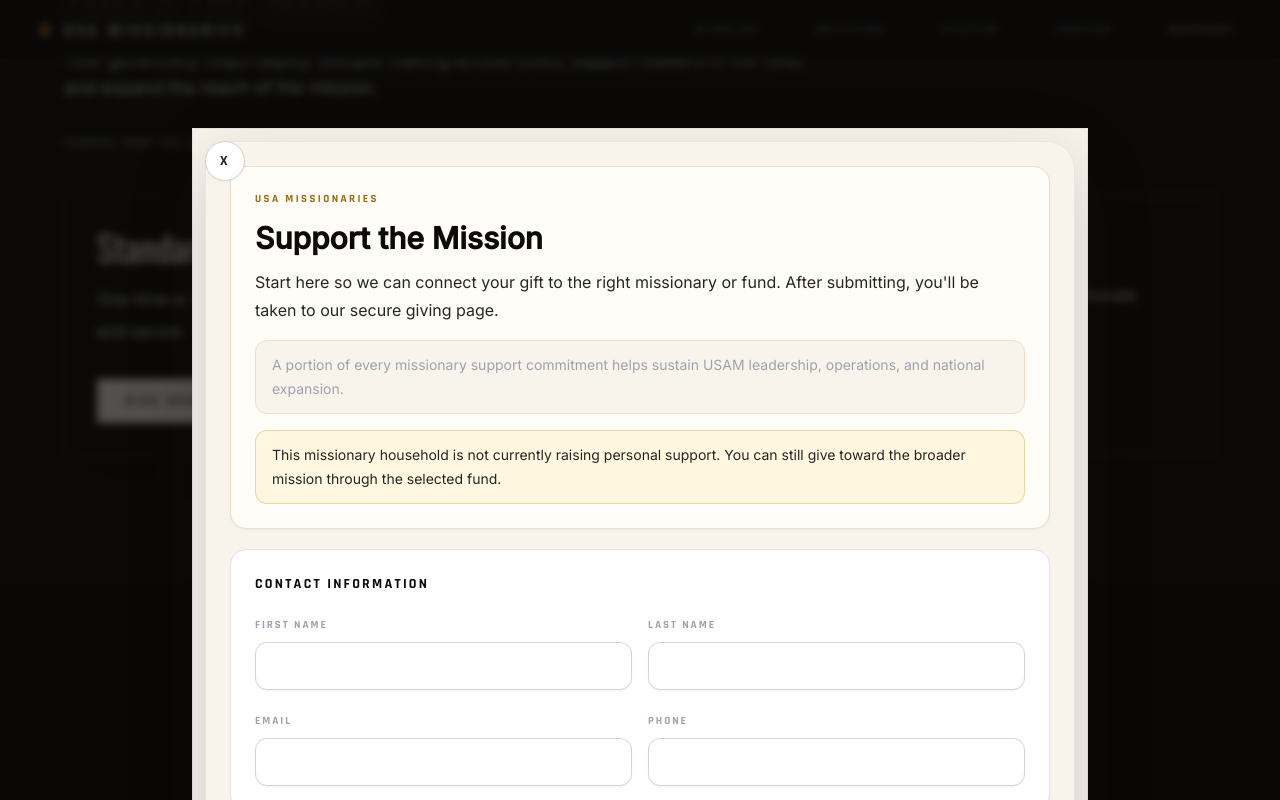
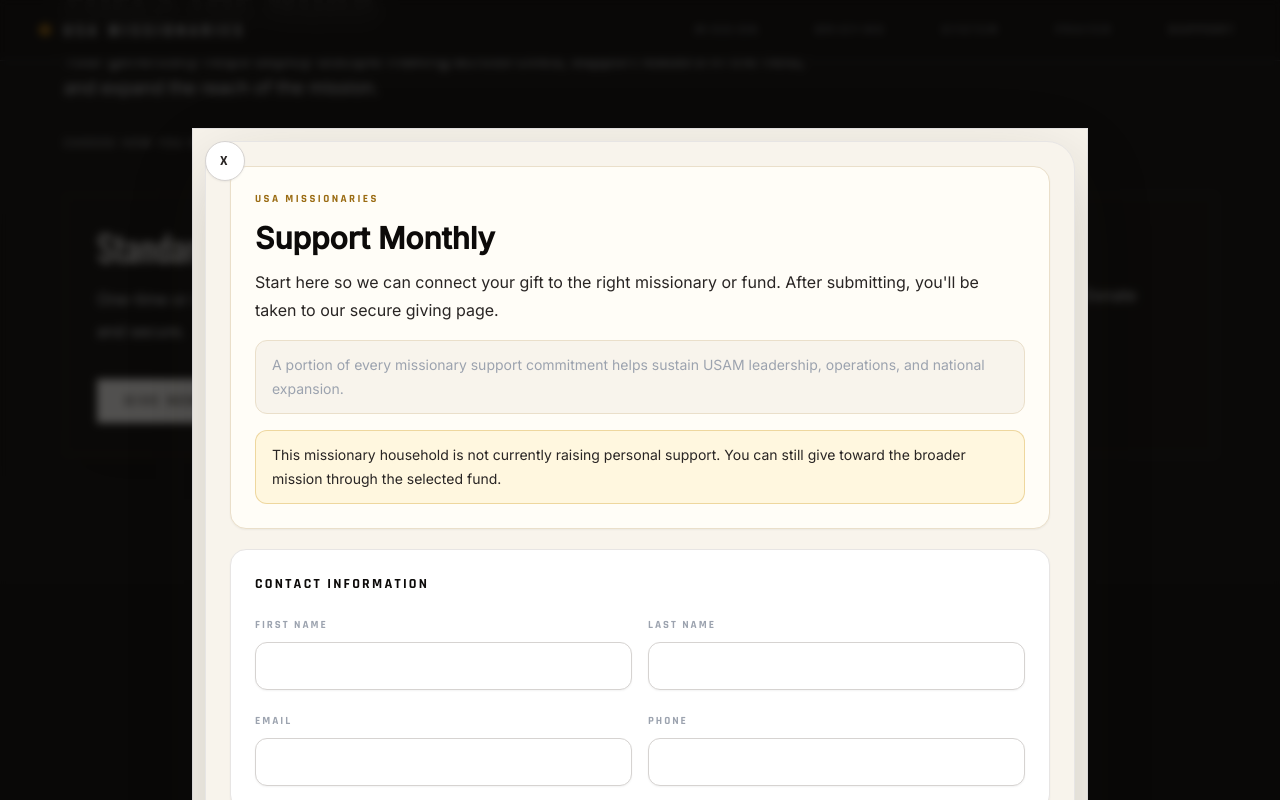
Before and after one commit to rfox0629/usam-website, a Next.js app: page /support in a window 1280 px wide. Both pictures are taken after a click on the button "GIVE NOW". Shown: the part 1959-2759 px from the top of the page. Built offline with nearby package versions, Linux system fonts and the light colour scheme.

Commit message:
fix: preselect giving commitment gift type

```diff
--- a/app/api/support-commitments/route.ts
+++ b/app/api/support-commitments/route.ts
@@ -53,6 +53,10 @@
 
 function toGiftType(value: unknown) {
   const valueString = asString(value);
+
+  if (valueString === "onetime") {
+    return "one_time";
+  }
 
   return giftTypes.includes(valueString as typeof giftTypes[number])
     ? valueString as typeof giftTypes[number]
--- a/app/support/GeneralSupportGivingButton.tsx
+++ b/app/support/GeneralSupportGivingButton.tsx
@@ -23,7 +23,7 @@
         defaultAllocation="Support the General Mission Fund"
         householdId={null}
         householdName="USA Missionaries"
-        initialGiftType="Monthly"
+        initialGiftType="monthly"
         isOpen={isOpen}
         onClose={() => setIsOpen(false)}
         profileSlug={null}
--- a/components/missionaries/GivingCommitmentForm.tsx
+++ b/components/missionaries/GivingCommitmentForm.tsx
@@ -6,7 +6,7 @@
 
 const font = { rajdhani: "'Rajdhani', sans-serif" };
 
-export type CommitmentGiftType = "Monthly" | "One Time";
+export type CommitmentGiftType = "monthly" | "onetime";
 export type SupportCommitmentSource = "missionary_profile" | "general_support_page";
 
 export type GivingCommitmentFormProps = {
@@ -30,9 +30,9 @@
   supportTargetHouseholdName?: string | null;
 };
 
-const giftTypeOptions: readonly CommitmentGiftType[] = [
-  "Monthly",
-  "One Time",
+const giftTypeOptions: readonly { label: string; value: CommitmentGiftType }[] = [
+  { label: "Monthly", value: "monthly" },
+  { label: "One Time", value: "onetime" },
 ] as const;
 
 const monthlyAmounts = [
@@ -71,10 +71,6 @@
 
   const amount = Number(value.replace(/[^0-9.]/g, ""));
   return Number.isFinite(amount) ? amount : 0;
-}
-
-function toApiGiftType(giftType: CommitmentGiftType) {
-  return giftType === "Monthly" ? "monthly" : "one_time";
 }
 
 function FieldLabel({ children, htmlFor }: { children: ReactNode; htmlFor: string }) {
@@ -157,7 +153,7 @@
   householdId = null,
   householdName,
   initialCommittedMonthlySupport,
-  initialGiftType = "Monthly",
+  initialGiftType = "monthly",
   onCommitmentSubmitted,
   profileSlug = null,
   receivedMonthlySupport = 0,
@@ -194,10 +190,8 @@
   const redirectUrl = useRef(getGivingUrl(resolvedMonthlyGivingUrl, "monthly"));
 
   const isHouseholdSupport = supportMode === "household";
-  const showOtherAmount = (giftType === "Monthly" && monthlyAmount === "Other") || (giftType === "One Time" && oneTimeAmount === "Other");
-  const formTitle = source === "general_support_page"
-    ? "Support the Mission"
-    : giftType === "Monthly" ? "Support Monthly" : "Give One Time";
+  const showOtherAmount = (giftType === "monthly" && monthlyAmount === "Other") || (giftType === "onetime" && oneTimeAmount === "Other");
+  const formTitle = giftType === "monthly" ? "Support Monthly" : "Give One Time";
   const resolvedMonthlyUrl = getGivingUrl(resolvedMonthlyGivingUrl, "monthly");
   const resolvedOneTimeUrl = getGivingUrl(resolvedOneTimeGivingUrl, "onetime");
 
@@ -237,13 +231,13 @@
   async function submitCommitment(event: FormEvent<HTMLFormElement>) {
     event.preventDefault();
     const formData = new FormData(event.currentTarget);
-    const activeAmount = giftType === "Monthly" ? monthlyAmount : oneTimeAmount;
+    const activeAmount = giftType === "monthly" ? monthlyAmount : oneTimeAmount;
     const otherAmount = activeAmount === "Other" ? parseAmount(formData.get("otherAmount")) : null;
     const selectedAmount = activeAmount === "Other" ? "Other" : activeAmount;
-    const monthlyCommitmentAmount = giftType === "Monthly"
+    const monthlyCommitmentAmount = giftType === "monthly"
       ? otherAmount ?? parseAmount(activeAmount)
       : 0;
-    const nextRedirectUrl = giftType === "Monthly" ? resolvedMonthlyUrl : resolvedOneTimeUrl;
+    const nextRedirectUrl = giftType === "monthly" ? resolvedMonthlyUrl : resolvedOneTimeUrl;
 
     redirectUrl.current = nextRedirectUrl;
     pendingMonthlyCommitment.current = monthlyCommitmentAmount;
@@ -257,7 +251,7 @@
           defaultAllocation: allocationLabel,
           email: String(formData.get("email") ?? ""),
           firstName: String(formData.get("firstName") ?? ""),
-          giftType: toApiGiftType(giftType),
+          giftType,
           householdId,
           householdName: contextName,
           lastName: String(formData.get("lastName") ?? ""),
@@ -352,13 +346,13 @@
             <div className="rounded-2xl border border-stone-200 bg-white p-5 shadow-sm md:p-6">
               <SectionTitle>Gift Details</SectionTitle>
               <div className="mt-4 grid gap-4 md:grid-cols-2">
-                <SelectField id="giftType" label="Gift Type" name="giftType" value={giftType} onChange={(value) => setGiftType(value as CommitmentGiftType)}>
+                <SelectField id="giftType" label="Gift Type" name="gift_type" value={giftType} onChange={(value) => setGiftType(value as CommitmentGiftType)}>
                   {giftTypeOptions.map((option) => (
-                    <option key={option} value={option}>{option}</option>
+                    <option key={option.value} value={option.value}>{option.label}</option>
                   ))}
                 </SelectField>
 
-                {giftType === "Monthly" ? (
+                {giftType === "monthly" ? (
                   <SelectField id="monthlyAmount" label="Monthly Amount" name="monthlyAmount" value={monthlyAmount} onChange={setMonthlyAmount}>
                     {monthlyAmounts.map((amount) => (
                       <option key={amount.value} value={amount.value}>{amount.label}</option>
@@ -366,7 +360,7 @@
                   </SelectField>
                 ) : null}
 
-                {giftType === "One Time" ? (
+                {giftType === "onetime" ? (
                   <SelectField id="oneTimeAmount" label="One Time Amount" name="oneTimeAmount" value={oneTimeAmount} onChange={setOneTimeAmount}>
                     {oneTimeAmounts.map((amount) => (
                       <option key={amount.value} value={amount.value}>{amount.label}</option>
--- a/components/missionaries/SupportMissionButtons.tsx
+++ b/components/missionaries/SupportMissionButtons.tsx
@@ -41,13 +41,13 @@
 
 function useSupportModal() {
   const [isSupportModalOpen, setIsSupportModalOpen] = useState(false);
-  const [initialGiftType, setInitialGiftType] = useState<CommitmentGiftType>("Monthly");
+  const [initialGiftType, setInitialGiftType] = useState<CommitmentGiftType>("monthly");
 
   return {
     closeModal: () => setIsSupportModalOpen(false),
     initialGiftType,
     isSupportModalOpen,
-    openModal: (giftType: CommitmentGiftType = "Monthly") => {
+    openModal: (giftType: CommitmentGiftType = "monthly") => {
       setInitialGiftType(giftType);
       setIsSupportModalOpen(true);
     },
@@ -103,7 +103,7 @@
         {showSupport ? (
           <button
             className={primaryButtonClassName()}
-            onClick={() => openModal("Monthly")}
+            onClick={() => openModal("monthly")}
             style={{ fontFamily: font.rajdhani, fontWeight: 700 }}
             type="button"
           >
@@ -134,7 +134,7 @@
           type="button"
           className={primaryButtonClassName()}
           style={{ fontFamily: font.rajdhani, fontWeight: 700 }}
-          onClick={() => openModal("Monthly")}
+          onClick={() => openModal("monthly")}
         >
           {triggerLabel}
         </button>
@@ -173,7 +173,7 @@
       <div className="mt-8 flex flex-col gap-3 sm:flex-row sm:flex-wrap">
         <button
           className={primaryButtonClassName()}
-          onClick={() => openModal("Monthly")}
+          onClick={() => openModal("monthly")}
           style={{ fontFamily: font.rajdhani, fontWeight: 700 }}
           type="button"
         >
@@ -181,7 +181,7 @@
         </button>
         <button
           className={secondaryButtonClassName()}
-          onClick={() => openModal("One Time")}
+          onClick={() => openModal("onetime")}
           style={{ fontFamily: font.rajdhani, fontWeight: 700 }}
           type="button"
         >
--- a/src/components/missionaries/SupportMissionModal.tsx
+++ b/src/components/missionaries/SupportMissionModal.tsx
@@ -42,7 +42,7 @@
   supportPublicLabel,
   supportTargetFund,
   supportTargetHouseholdName,
-  initialGiftType = "Monthly",
+  initialGiftType = "monthly",
   onClose,
 }: SupportMissionModalProps) {
   useEffect(() => {
```
